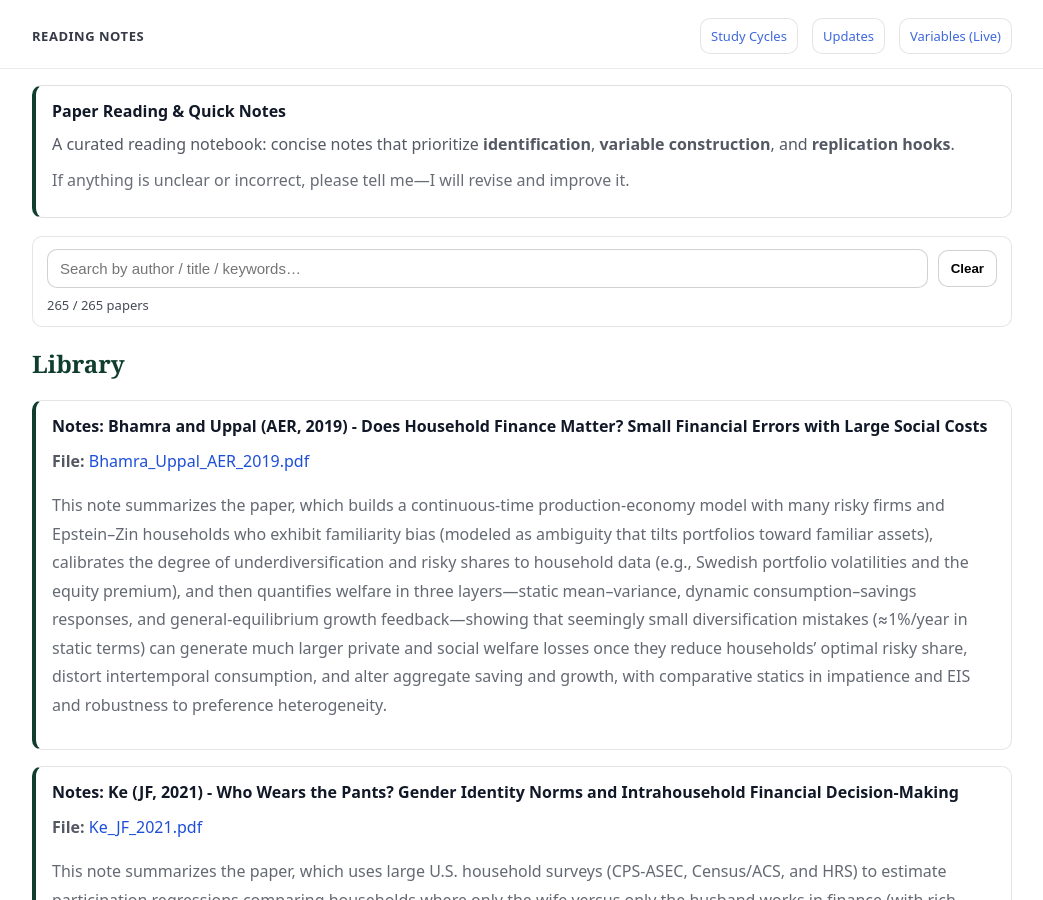
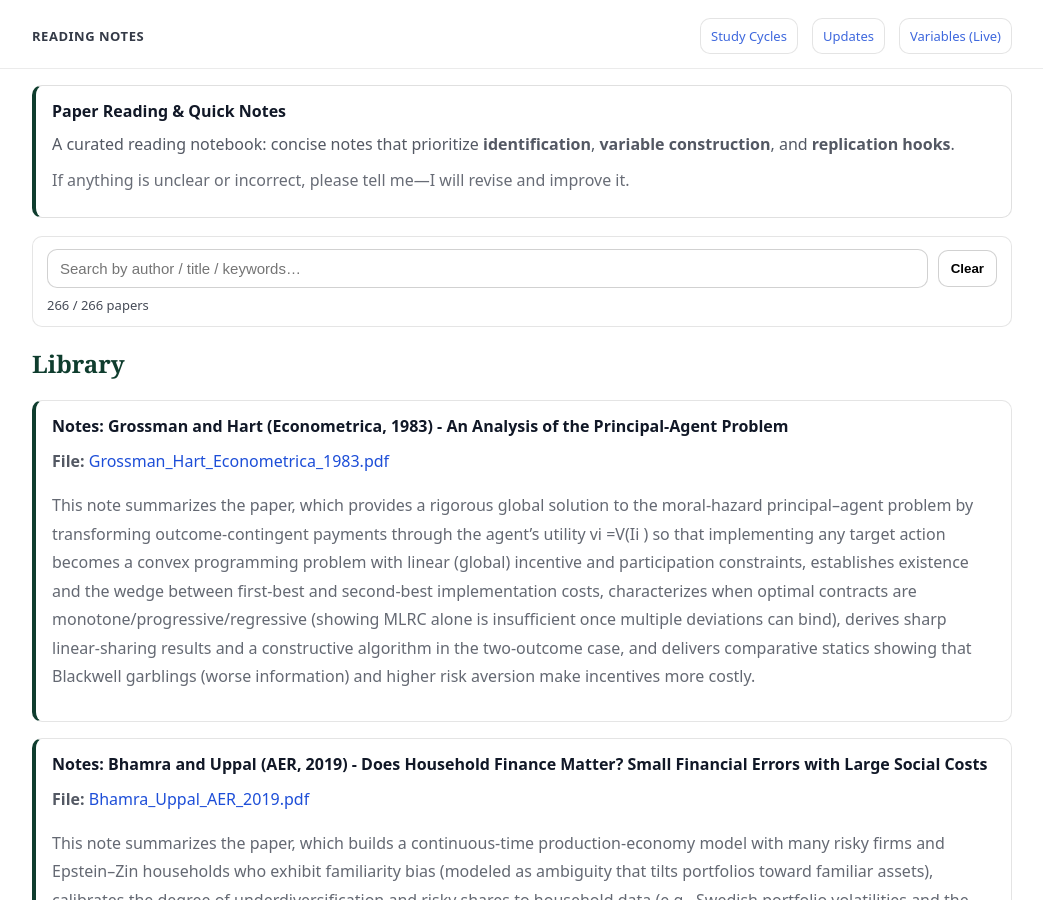
Before and after one commit to yaxinzn/study-archive, a Jekyll site: the page built from reading/index.md, in a window 1280 px wide and 900 px high. Shown: the whole window, without its empty margins (118-1161 px from the left). Built offline with Jekyll 4.4.1, drawn with Linux system fonts in a browser that asks for light colours.

Commit message:
Reading: add/update Grossman_Hart_Econometrica_1983.pdf

```diff
--- a/_data/reading.yml
+++ b/_data/reading.yml
@@ -1,3 +1,7 @@
+- title: "Notes: Grossman and Hart (Econometrica, 1983) - An Analysis of the Principal-Agent Problem"
+  file: "Grossman_Hart_Econometrica_1983.pdf"
+  desc: "This note summarizes the paper, which provides a rigorous global solution to the moral-hazard principal–agent problem by transforming outcome-contingent payments through the agent’s utility vi =V(Ii ) so that implementing any target action becomes a convex programming problem with linear (global) incentive and participation constraints, establishes existence and the wedge between first-best and second-best implementation costs, characterizes when optimal contracts are monotone/progressive/regressive (showing MLRC alone is insufficient once multiple deviations can bind), derives sharp linear-sharing results and a constructive algorithm in the two-outcome case, and delivers comparative statics showing that Blackwell garblings (worse information) and higher risk aversion make incentives more costly."
+
 - title: "Notes: Bhamra and Uppal (AER, 2019) - Does Household Finance Matter? Small Financial Errors with Large Social Costs"
   file: "Bhamra_Uppal_AER_2019.pdf"
   desc: "This note summarizes the paper, which builds a continuous-time production-economy model with many risky firms and Epstein–Zin households who exhibit familiarity bias (modeled as ambiguity that tilts portfolios toward familiar assets), calibrates the degree of underdiversification and risky shares to household data (e.g., Swedish portfolio volatilities and the equity premium), and then quantifies welfare in three layers—static mean–variance, dynamic consumption–savings responses, and general-equilibrium growth feedback—showing that seemingly small diversification mistakes (≈1%/year in static terms) can generate much larger private and social welfare losses once they reduce households’ optimal risky share, distort intertemporal consumption, and alter aggregate saving and growth, with comparative statics in impatience and EIS and robustness to preference heterogeneity."
```
Also changed, not shown: 1 other file.
